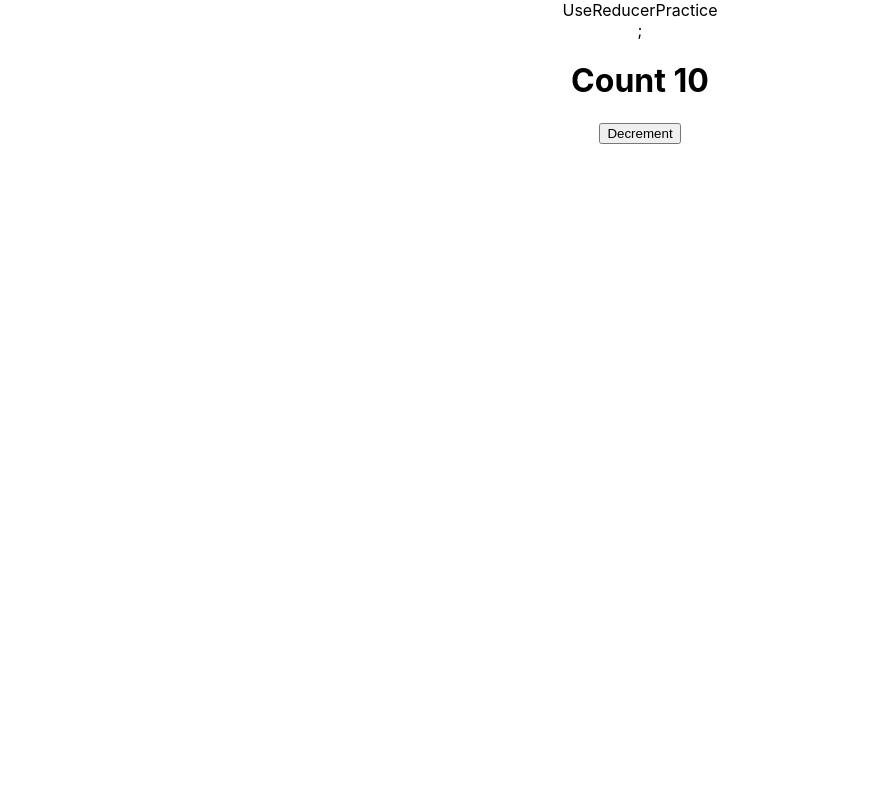
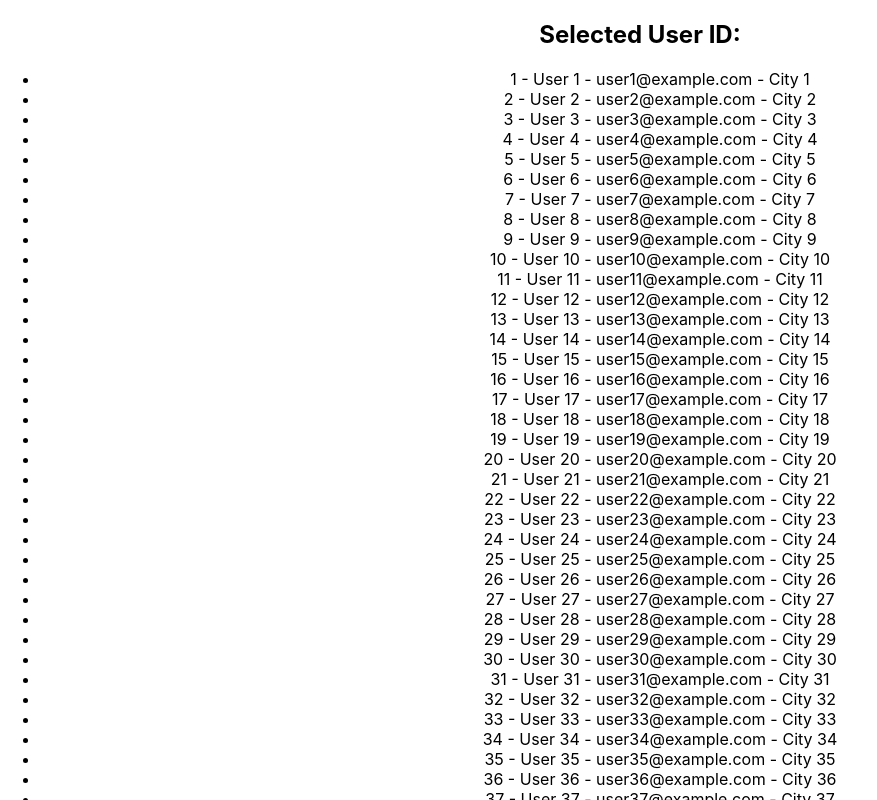
Before and after one commit to Prachiaher9/mern-practice, a React (Create React App) app: page / in a window 1280 px wide. Shown: the top 800 px of the page, without its empty margins (0-877 px from the left). Built offline with nearby package versions, Linux system fonts and the light colour scheme.

Commit message:
used child memo for rendering easily

```diff
--- a/src/App.js
+++ b/src/App.js
@@ -4,6 +4,7 @@ import Todolist from "./tasks/todolist";
 import FetchUsers from "./tasks/FetchUsers";
 import UsersWithReducer from "./tasks/UsersWithReducer";
 import UseReducerPractice from "./tasks/UseReducerPractice";
+import OptimizedUsersList from "./tasks/OptimizedUsersList";
 
 function App() {
   return (
@@ -11,8 +12,8 @@ function App() {
       {/* <Todolist /> */}
       {/* <FetchUsers/> */}
       {/* <UsersWithReducer/> */}
-
-      <UseReducerPractice/>
+      {/* <UseReducerPractice/> */}
+      <OptimizedUsersList/>
     </div>
   );
 }
--- /dev/null
+++ b/src/tasks/ChildCompo.jsx
@@ -0,0 +1,12 @@
+import React from 'react'
+
+const ChildCompo = React.memo(({ user, onClick }) => {
+  console.log(`Rendering ${user.name}`); // Shows which rows actually render
+  return (
+    <li onClick={() => onClick(user.id)}>
+      {user.id} - {user.name} - {user.email} - {user.city}
+    </li>
+  );
+});
+
+export default ChildCompo;
--- /dev/null
+++ b/src/tasks/OptimizedUsersList.jsx
@@ -0,0 +1,34 @@
+import React, { useState, useMemo, useCallback } from "react";
+// import UserRow from "./UserRow";
+import ChildCompo from "./ChildCompo";
+
+const OptimizedUsersList = () => {
+  const [selectedId, setSelectedId] = useState(null);
+
+  const users = useMemo(() =>
+    Array.from({ length: 10000 }, (_, i) => ({
+      id: i + 1,
+      name: `User ${i + 1}`,
+      email: `user${i + 1}@example.com`,
+      city: `City ${i + 1}`,
+    })),
+  []);
+
+  const handleClick = useCallback((id) => {
+    setSelectedId(id);
+    console.log("Clicked user", id);
+  }, []);
+
+  return (
+    <div>
+      <h2>Selected User ID: {selectedId}</h2>
+      <ul>
+        {users.map((user) => (
+          <ChildCompo key={user.id} user={user} onClick={handleClick} />
+        ))}
+      </ul>
+    </div>
+  );
+};
+
+export default OptimizedUsersList;
```
